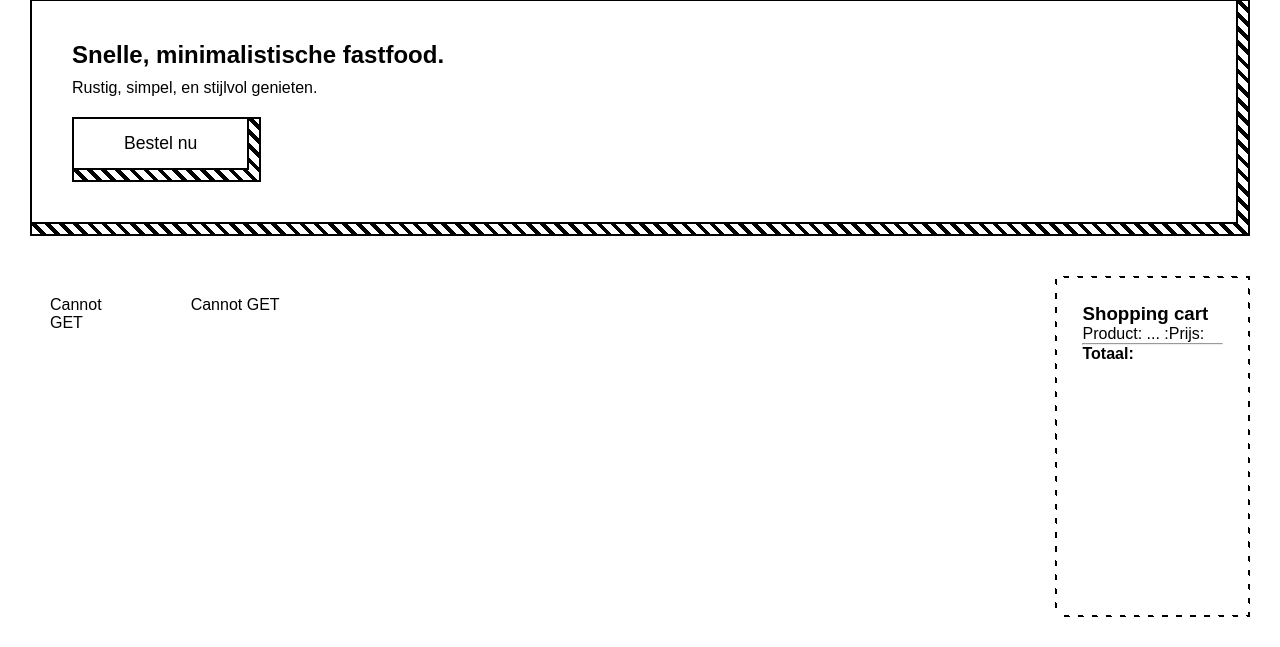
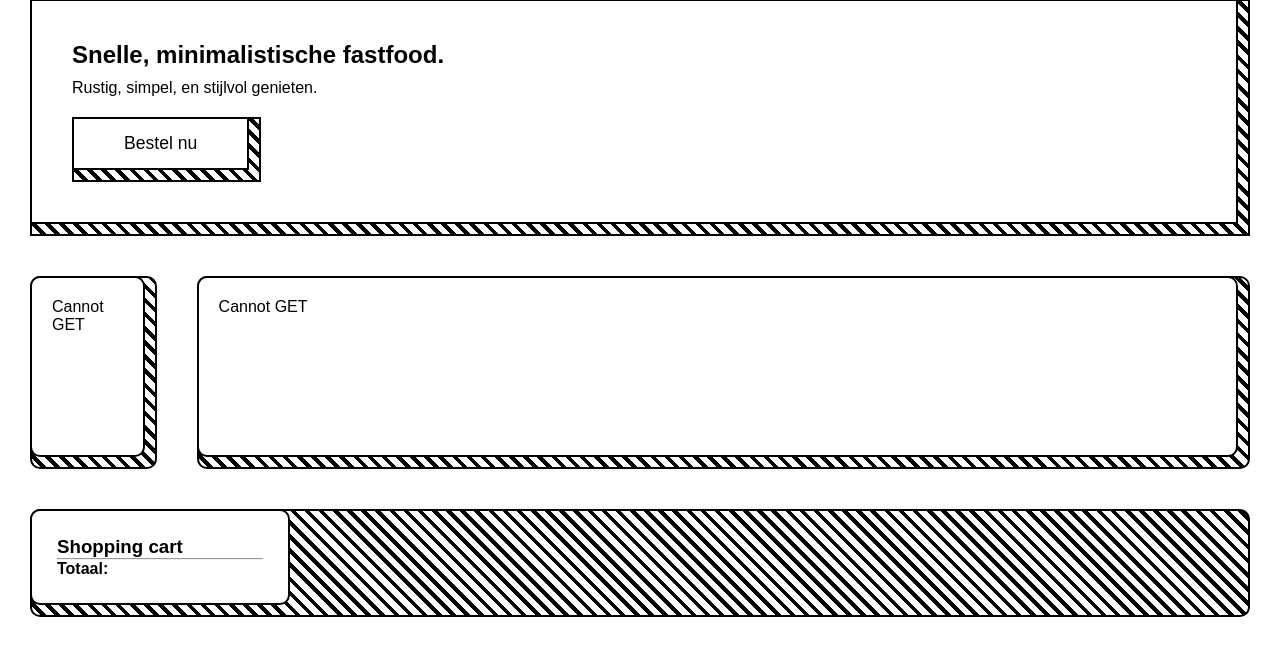
Before and after one commit to denkersdaan-ops/webapp1, a PHP site: page / in a window 1280 px wide. Shown: the part 153-800 px from the top of the page. Run offline with PHP 8.4, Linux system fonts and the light colour scheme.

Commit message:
fix stripes in layout

```diff
--- a/html/index.php
+++ b/html/index.php
@@ -43,51 +43,33 @@
                 <div class="stripe-shadow stripe-minimal">
                     <button class="cta box-shadow box-content" onclick="pay()">Bestel nu</button>
                 </div>
-
-
             </section>
         </div>
 
         <section class="layout">
 
             <!-- CATEGORIEËN -->
-            <aside class="categories" id="category-list">
-                <button class="category box-shadow"><span>🍔</span></button>
-            </aside>
+            <div class="stripe-shadow rounded">
+                <aside class="categories box-shadow box-content" id="category-list">
+                </aside>
+            </div>
 
-            <!-- PRODUCTEN -->
-            <section class="products" id="product-list">
-                <article class="product box-shadow">
-                    <div>
-                        <h2>Classic Burger</h2>
-                        <p>Minimalistische burger</p>
-
-                    </div>
-                    <p class="prijs">€7.95</p>
-                    <button class="add box-shadow">+</button>
-                </article>
-
-                <!-- <article class="product box-shadow">
-                <div>
-                    <h2> Naam </h2>
-                    <p> info </p>
-                </div>
-                <p class="prijs">€7.95</p>
-                <button class="add box-shadow">+</button>
-            </article>
-            -->
-
+            <!-- PRODUCTS SCROLLBOX (mag GEEN shadow wrapper krijgen) -->
+            <div class="stripe-shadow stripe-maximal rounded">
+                <section class="products box-shadow box-content" id="product-list">
+                </section>
+            </div>
 
             </section>
-
-            <!-- WINKELMAND -->
-            <aside class="cart box-shadow">
-                <h3>Shopping cart</h3>
-                <p>Product: ... :Prijs:</p>
-                <hr>
-                <p><strong>Totaal:</strong></p>
-            </aside>
-
+            <!-- CART -->
+            <div class="stripe-shadow rounded">
+                <aside class="cart box-shadow box-content">
+                    <h3>Shopping cart</h3>
+                    <p id="cart-items"></p>
+                    <hr>
+                    <p><strong id="total">Totaal:</strong></p>
+                </aside>
+            </div>
         </section>
 
     </main>
```
